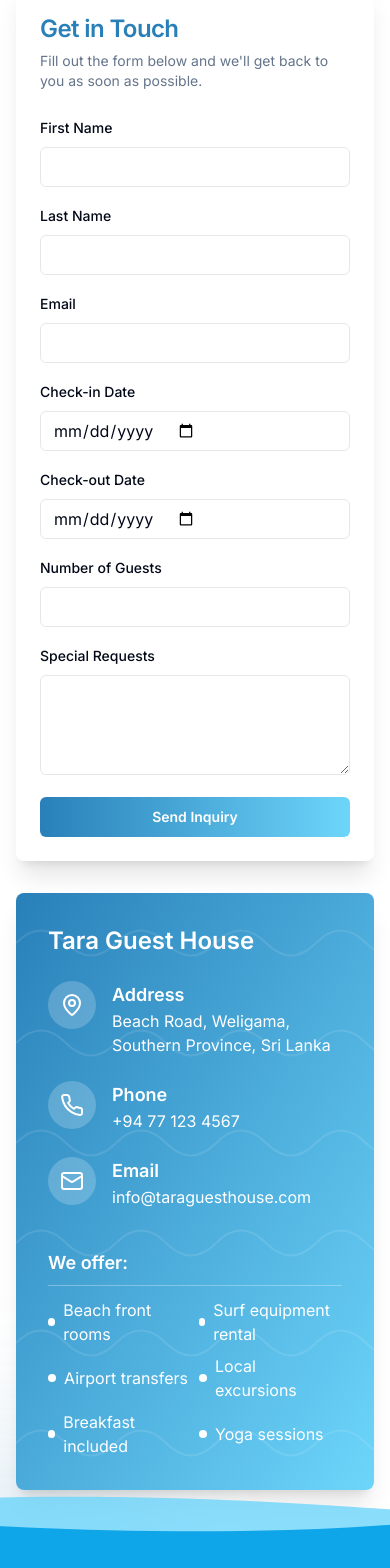
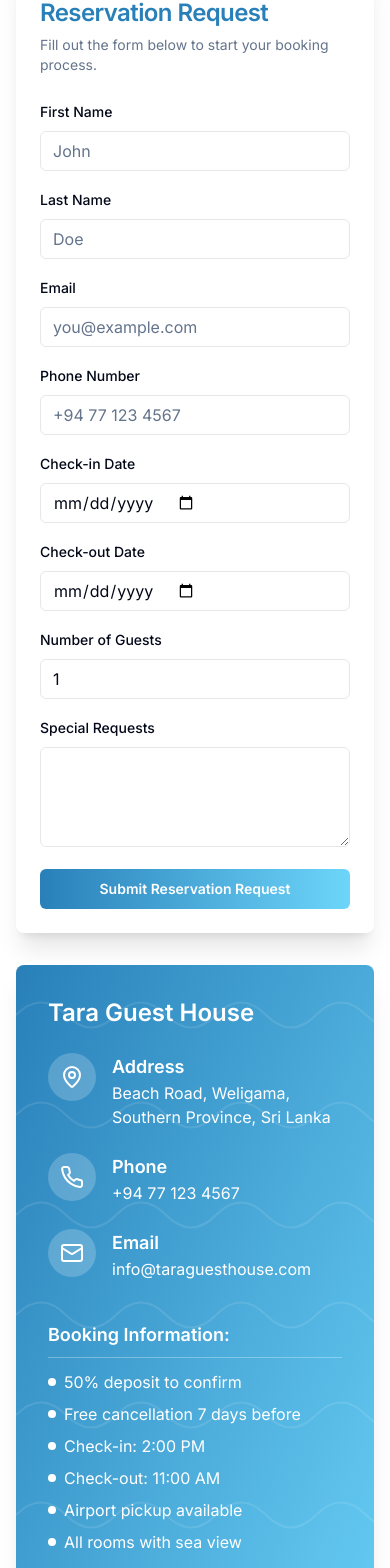
Before and after one commit to KaveeshaKaru/chirp-story-flow, a React (Vite) app: page / in a window 390 px wide. Shown: the part 4700-6268 px from the top of the page. Built offline with nearby package versions, Linux system fonts and the light colour scheme.

Commit message:
feat: Add phone number and inquiry number fields
Adds phone number and inquiry number fields to the booking form.

```diff
--- a/src/components/ContactSection.tsx
+++ b/src/components/ContactSection.tsx
@@ -5,15 +5,60 @@ import { Input } from "@/components/ui/input";
 import { Label } from "@/components/ui/label";
 import { Card, CardContent, CardDescription, CardHeader, CardTitle } from "@/components/ui/card";
 import { toast } from "sonner";
-import { MapPin, Phone, Mail, CheckCircle2 } from "lucide-react";
+import { MapPin, Phone, Mail, CheckCircle2, Calendar, User, CreditCard } from "lucide-react";
+import { useForm } from "react-hook-form";
+import { z } from "zod";
+import { zodResolver } from "@hookform/resolvers/zod";
+import { Form, FormControl, FormDescription, FormField, FormItem, FormLabel, FormMessage } from "@/components/ui/form";
+
+// Create a schema for form validation
+const formSchema = z.object({
+  firstName: z.string().min(2, { message: "First name is required" }),
+  lastName: z.string().min(2, { message: "Last name is required" }),
+  email: z.string().email({ message: "Invalid email address" }),
+  phone: z.string().min(10, { message: "Please enter a valid phone number" }),
+  checkIn: z.string().min(1, { message: "Check-in date is required" }),
+  checkOut: z.string().min(1, { message: "Check-out date is required" }),
+  guests: z.string().min(1, { message: "Number of guests is required" }),
+  requests: z.string().optional(),
+});
+
+type FormValues = z.infer<typeof formSchema>;
 
 const ContactSection = () => {
   const [isSubmitting, setIsSubmitting] = useState(false);
   const [formStep, setFormStep] = useState(0);
+  const [inquiryNumber, setInquiryNumber] = useState("");
 
-  const handleSubmit = async (e: React.FormEvent) => {
-    e.preventDefault();
+  // Initialize form with react-hook-form
+  const form = useForm<FormValues>({
+    resolver: zodResolver(formSchema),
+    defaultValues: {
+      firstName: "",
+      lastName: "",
+      email: "",
+      phone: "",
+      checkIn: "",
+      checkOut: "",
+      guests: "1",
+      requests: "",
+    },
+  });
+
+  // Generate a unique inquiry number
+  const generateInquiryNumber = () => {
+    const prefix = "TGH";
+    const timestamp = Date.now().toString().slice(-6);
+    const random = Math.floor(Math.random() * 1000).toString().padStart(3, "0");
+    return `${prefix}-${timestamp}-${random}`;
+  };
+
+  const handleSubmit = async (values: FormValues) => {
     setIsSubmitting(true);
+
+    // Generate inquiry number
+    const newInquiryNumber = generateInquiryNumber();
+    setInquiryNumber(newInquiryNumber);
 
     // Simulate API call
     await new Promise(resolve => setTimeout(resolve, 1000));
@@ -27,8 +72,13 @@ const ContactSection = () => {
     setFormStep(1);
   };
 
+  const resetForm = () => {
+    form.reset();
+    setFormStep(0);
+  };
+
   return (
-    <div className="bg-white py-20 relative overflow-hidden">
+    <div className="bg-white py-16 md:py-20 relative overflow-hidden">
       {/* Background decorative elements */}
       <div className="absolute top-0 left-0 w-full h-20 bg-gradient-to-b from-[#f7fcff] to-transparent"></div>
       <div className="absolute -top-40 -right-40 w-80 h-80 bg-[#6dd5fa]/10 rounded-full blur-3xl"></div>
@@ -45,53 +95,137 @@ const ContactSection = () => {
         </div>
 
         <div className="grid grid-cols-1 lg:grid-cols-2 gap-8 max-w-5xl mx-auto">
-          {/* Contact Form with enhanced styling and animations */}
+          {/* Reservation Form with enhanced validation and error handling */}
           <Card className="border-none shadow-xl bg-white hover:shadow-2xl transition-all duration-300 overflow-hidden">
             <div className="h-2 bg-gradient-to-r from-[#2980b9] to-[#6dd5fa]"></div>
             <CardHeader>
-              <CardTitle className="text-2xl text-[#2980b9]">Get in Touch</CardTitle>
+              <CardTitle className="text-2xl text-[#2980b9]">Reservation Request</CardTitle>
               <CardDescription>
-                Fill out the form below and we'll get back to you as soon as possible.
+                Fill out the form below to start your booking process.
               </CardDescription>
             </CardHeader>
             <CardContent>
               {formStep === 0 ? (
-                <form onSubmit={handleSubmit} className="space-y-4">
+                <Form {...form}>
+                  <form onSubmit={form.handleSubmit(handleSubmit)} className="space-y-4">
                     <div className="grid grid-cols-1 sm:grid-cols-2 gap-4">
-                    <div className="space-y-2">
-                      <Label htmlFor="first-name">First Name</Label>
-                      <Input id="first-name" className="border-gray-200 focus:border-[#2980b9]" required />
+                      <FormField
+                        control={form.control}
+                        name="firstName"
+                        render={({ field }) => (
+                          <FormItem className="space-y-2">
+                            <FormLabel>First Name</FormLabel>
+                            <FormControl>
+                              <Input placeholder="John" {...field} className="border-gray-200 focus:border-[#2980b9]" />
+                            </FormControl>
+                            <FormMessage />
+                          </FormItem>
+                        )}
+                      />
+                      <FormField
+                        control={form.control}
+                        name="lastName"
+                        render={({ field }) => (
+                          <FormItem className="space-y-2">
+                            <FormLabel>Last Name</FormLabel>
+                            <FormControl>
+                              <Input placeholder="Doe" {...field} className="border-gray-200 focus:border-[#2980b9]" />
+                            </FormControl>
+                            <FormMessage />
+                          </FormItem>
+                        )}
+                      />
                     </div>
-                    <div className="space-y-2">
-                      <Label htmlFor="last-name">Last Name</Label>
-                      <Input id="last-name" className="border-gray-200 focus:border-[#2980b9]" required />
+
+                    <div className="grid grid-cols-1 sm:grid-cols-2 gap-4">
+                      <FormField
+                        control={form.control}
+                        name="email"
+                        render={({ field }) => (
+                          <FormItem className="space-y-2">
+                            <FormLabel>Email</FormLabel>
+                            <FormControl>
+                              <Input type="email" placeholder="you@example.com" {...field} className="border-gray-200 focus:border-[#2980b9]" />
+                            </FormControl>
+                            <FormMessage />
+                          </FormItem>
+                        )}
+                      />
+                      <FormField
+                        control={form.control}
+                        name="phone"
+                        render={({ field }) => (
+                          <FormItem className="space-y-2">
+                            <FormLabel>Phone Number</FormLabel>
+                            <FormControl>
+                              <Input placeholder="+94 77 123 4567" {...field} className="border-gray-200 focus:border-[#2980b9]" />
+                            </FormControl>
+                            <FormMessage />
+                          </FormItem>
+                        )}
+                      />
                     </div>
+
+                    <div className="grid grid-cols-1 sm:grid-cols-2 gap-4">
+                      <FormField
+                        control={form.control}
+                        name="checkIn"
+                        render={({ field }) => (
+                          <FormItem className="space-y-2">
+                            <FormLabel>Check-in Date</FormLabel>
+                            <FormControl>
+                              <Input type="date" {...field} className="border-gray-200 focus:border-[#2980b9]" />
+                            </FormControl>
+                            <FormMessage />
+                          </FormItem>
+                        )}
+                      />
+                      <FormField
+                        control={form.control}
+                        name="checkOut"
+                        render={({ field }) => (
+                          <FormItem className="space-y-2">
+                            <FormLabel>Check-out Date</FormLabel>
+                            <FormControl>
+                              <Input type="date" {...field} className="border-gray-200 focus:border-[#2980b9]" />
+                            </FormControl>
+                            <FormMessage />
+                          </FormItem>
+                        )}
+                      />
                     </div>
-                  <div className="space-y-2">
-                    <Label htmlFor="email">Email</Label>
-                    <Input id="email" type="email" className="border-gray-200 focus:border-[#2980b9]" required />
-                  </div>
-                  <div className="grid grid-cols-1 sm:grid-cols-2 gap-4">
-                    <div className="space-y-2">
-                      <Label htmlFor="check-in">Check-in Date</Label>
-                      <Input id="check-in" type="date" className="border-gray-200 focus:border-[#2980b9]" required />
-                    </div>
-                    <div className="space-y-2">
-                      <Label htmlFor="check-out">Check-out Date</Label>
-                      <Input id="check-out" type="date" className="border-gray-200 focus:border-[#2980b9]" required />
-                    </div>
-                  </div>
-                  <div className="space-y-2">
-                    <Label htmlFor="guests">Number of Guests</Label>
-                    <Input id="guests" type="number" min="1" className="border-gray-200 focus:border-[#2980b9]" required />
-                  </div>
-                  <div className="space-y-2">
-                    <Label htmlFor="message">Special Requests</Label>
+
+                    <FormField
+                      control={form.control}
+                      name="guests"
+                      render={({ field }) => (
+                        <FormItem className="space-y-2">
+                          <FormLabel>Number of Guests</FormLabel>
+                          <FormControl>
+                            <Input type="number" min="1" {...field} className="border-gray-200 focus:border-[#2980b9]" />
+                          </FormControl>
+                          <FormMessage />
+                        </FormItem>
+                      )}
+                    />
+
+                    <FormField
+                      control={form.control}
+                      name="requests"
+                      render={({ field }) => (
+                        <FormItem className="space-y-2">
+                          <FormLabel>Special Requests</FormLabel>
+                          <FormControl>
                             <textarea
-                      id="message"
+                              {...field}
                               className="w-full min-h-[100px] p-3 rounded-md border border-gray-200 focus:border-[#2980b9] focus:outline-none focus:ring-1 focus:ring-[#2980b9]"
                             ></textarea>
-                  </div>
+                          </FormControl>
+                          <FormMessage />
+                        </FormItem>
+                      )}
+                    />
+
                     <Button
                       type="submit"
                       className="w-full bg-gradient-to-r from-[#2980b9] to-[#6dd5fa] hover:from-[#2070a0] hover:to-[#5bc4e9] text-white font-semibold py-3"
@@ -105,23 +239,62 @@ const ContactSection = () => {
                           </svg>
                           Processing...
                         </span>
-                    ) : "Send Inquiry"}
+                      ) : "Submit Reservation Request"}
                     </Button>
                   </form>
+                </Form>
               ) : (
-                <div className="py-10 text-center space-y-4">
+                <div className="py-6 text-center space-y-6">
                   <div className="inline-flex items-center justify-center w-16 h-16 rounded-full bg-green-100 text-green-600 mb-4">
                     <CheckCircle2 size={32} />
                   </div>
-                  <h3 className="text-2xl font-bold text-gray-800">Thank You!</h3>
-                  <p className="text-gray-600">Your booking request has been submitted successfully.</p>
-                  <p className="text-gray-600">We'll get back to you within 24 hours to confirm your reservation.</p>
+
+                  <div className="space-y-2">
+                    <h3 className="text-2xl font-bold text-gray-800">Booking Request Received!</h3>
+                    <p className="text-gray-600">Your inquiry has been submitted successfully.</p>
+                  </div>
+
+                  <div className="bg-blue-50 border border-blue-100 rounded-lg p-6 text-left my-6">
+                    <h4 className="font-semibold text-[#2980b9] mb-3 flex items-center gap-2">
+                      <CreditCard className="h-5 w-5" /> Payment Instructions
+                    </h4>
+
+                    <div className="space-y-4 text-gray-700">
+                      <div className="flex flex-col gap-1">
+                        <span className="font-medium">Your Inquiry Number:</span>
+                        <span className="text-lg font-bold text-[#2980b9]">{inquiryNumber}</span>
+                        <span className="text-sm text-gray-500">Please save this number for reference.</span>
+                      </div>
+
+                      <p>To confirm your reservation, please make a deposit of <strong>30%</strong> of the total booking amount to our bank account:</p>
+
+                      <div className="bg-white p-4 rounded border border-gray-200">
+                        <p><span className="font-medium">Bank:</span> National Bank of Sri Lanka</p>
+                        <p><span className="font-medium">Account Name:</span> Tara Guest House</p>
+                        <p><span className="font-medium">Account Number:</span> 1234-5678-9012-3456</p>
+                        <p><span className="font-medium">Branch Code:</span> 001</p>
+                        <p><span className="font-medium">Payment Reference:</span> {inquiryNumber}</p>
+                      </div>
+
+                      <div className="space-y-2">
+                        <p className="font-medium">Next steps:</p>
+                        <ol className="list-decimal pl-5">
+                          <li>Make the bank transfer within 48 hours</li>
+                          <li>Email a copy of your payment slip to <span className="text-[#2980b9]">bookings@taraguesthouse.com</span></li>
+                          <li>Include your inquiry number in the email subject</li>
+                        </ol>
+                      </div>
+
+                      <p>We'll send your booking confirmation as soon as your payment is verified.</p>
+                    </div>
+                  </div>
+
                   <Button
-                    onClick={() => setFormStep(0)}
+                    onClick={resetForm}
                     variant="outline"
                     className="mt-4"
                   >
-                    Submit Another Inquiry
+                    Make Another Reservation
                   </Button>
                 </div>
               )}
@@ -176,60 +349,61 @@ const ContactSection = () => {
                 </div>
 
                 <div className="pt-4">
-                  <p className="font-semibold text-lg mb-3 border-b border-white/30 pb-2">We offer:</p>
-                  <ul className="grid grid-cols-2 gap-2">
+                  <p className="font-semibold text-lg mb-3 border-b border-white/30 pb-2">Booking Information:</p>
+                  <ul className="grid grid-cols-1 md:grid-cols-2 gap-2">
                     <li className="flex items-center gap-2">
                       <span className="h-2 w-2 bg-white rounded-full"></span>
-                      <span>Beach front rooms</span>
+                      <span>50% deposit to confirm</span>
                     </li>
                     <li className="flex items-center gap-2">
                       <span className="h-2 w-2 bg-white rounded-full"></span>
-                      <span>Surf equipment rental</span>
+                      <span>Free cancellation 7 days before</span>
                     </li>
                     <li className="flex items-center gap-2">
                       <span className="h-2 w-2 bg-white rounded-full"></span>
-                      <span>Airport transfers</span>
+                      <span>Check-in: 2:00 PM</span>
                     </li>
                     <li className="flex items-center gap-2">
                       <span className="h-2 w-2 bg-white rounded-full"></span>
-                      <span>Local excursions</span>
+                      <span>Check-out: 11:00 AM</span>
                     </li>
                     <li className="flex items-center gap-2">
                       <span className="h-2 w-2 bg-white rounded-full"></span>
-                      <span>Breakfast included</span>
+                      <span>Airport pickup available</span>
                     </li>
                     <li className="flex items-center gap-2">
                       <span className="h-2 w-2 bg-white rounded-full"></span>
-                      <span>Yoga sessions</span>
+                      <span>All rooms with sea view</span>
                     </li>
                   </ul>
+                </div>
+
+                <div className="mt-6 pt-4 border-t border-white/20">
+                  <div className="bg-white/10 rounded-lg p-4">
+                    <h4 className="font-medium flex items-center gap-2">
+                      <Calendar className="h-4 w-4" /> Reservation Process
+                    </h4>
+                    <ol className="mt-2 space-y-2 list-decimal pl-5 text-sm">
+                      <li>Submit your booking request</li>
+                      <li>Receive payment instructions</li>
+                      <li>Make bank transfer within 48 hours</li>
+                      <li>Email payment confirmation</li>
+                      <li>Receive booking confirmation</li>
+                    </ol>
                   </div>
                 </div>
               </div>
             </div>
           </div>
         </div>
-      {/* Decorative wave */}
-      <div className="absolute bottom-0 left-0 right-0 overflow-hidden z-10 h-[120px]">
-        {/* Blue wave - background layer */}
-        <div className="flex w-[5760px] h-full absolute bottom-0 animate-wave-scroll-slow z-0">
-          <svg xmlns="http://www.w3.org/2000/svg" viewBox="0 0 2880 120" preserveAspectRatio="none" className="w-[2880px] h-full">
-            <path fill="#6DD5FA" fillOpacity="0.8" d="M0,64L80,69.3C160,75,320,85,480,80C640,75,800,53,960,48C1120,43,1280,53,1360,58.7L1440,64L1520,69.3C1600,75,1760,85,1920,80C2080,75,2240,53,2400,48C2560,43,2720,53,2800,58.7L2880,64L2880,120L2800,120C2720,120,2560,120,2400,120C2240,120,2080,120,1920,120C1760,120,1600,120,1440,120C1280,120,1120,120,960,120C800,120,640,120,480,120C320,120,160,120,80,120L0,120Z" />
-          </svg>
-          <svg xmlns="http://www.w3.org/2000/svg" viewBox="0 0 2880 120" preserveAspectRatio="none" className="w-[2880px] h-full">
-            <path fill="#6DD5FA" fillOpacity="0.8" d="M0,64L80,69.3C160,75,320,85,480,80C640,75,800,53,960,48C1120,43,1280,53,1360,58.7L1440,64L1520,69.3C1600,75,1760,85,1920,80C2080,75,2240,53,2400,48C2560,43,2720,53,2800,58.7L2880,64L2880,120L2800,120C2720,120,2560,120,2400,120C2240,120,2080,120,1920,120C1760,120,1600,120,1440,120C1280,120,1120,120,960,120C800,120,640,120,480,120C320,120,160,120,80,120L0,120Z" />
-          </svg>
       </div>
 
-        {/* White wave - top layer */}
-        <div className="flex w-[5760px] h-full absolute bottom-0 animate-wave-scroll z-10">
-          <svg xmlns="http://www.w3.org/2000/svg" viewBox="0 0 2880 120" preserveAspectRatio="none" className="w-[2880px] h-full">
-            <path fill="#0ea5e9" fillOpacity="1" d="M0,64L80,69.3C160,75,320,85,480,80C640,75,800,53,960,48C1120,43,1280,53,1360,58.7L1440,64L1520,69.3C1600,75,1760,85,1920,80C2080,75,2240,53,2400,48C2560,43,2720,53,2800,58.7L2880,64L2880,120L2800,120C2720,120,2560,120,2400,120C2240,120,2080,120,1920,120C1760,120,1600,120,1440,120C1280,120,1120,120,960,120C800,120,640,120,480,120C320,120,160,120,80,120L0,120Z" />
+      {/* Static wavy background decoration */}
+      <div className="absolute bottom-0 left-0 right-0 h-24">
+        <svg xmlns="http://www.w3.org/2000/svg" viewBox="0 0 1440 320" preserveAspectRatio="none" className="h-full w-full">
+          <path fill="#0ea5e9" fillOpacity="0.3" d="M0,96L60,112C120,128,240,160,360,170.7C480,181,600,171,720,144C840,117,960,75,1080,64C1200,53,1320,75,1380,85.3L1440,96L1440,320L1380,320C1320,320,1200,320,1080,320C960,320,840,320,720,320C600,320,480,320,360,320C240,320,120,320,60,320L0,320Z"></path>
+          <path fill="#0ea5e9" fillOpacity="0.6" d="M0,192L60,202.7C120,213,240,235,360,224C480,213,600,171,720,170.7C840,171,960,213,1080,218.7C1200,224,1320,192,1380,176L1440,160L1440,320L1380,320C1320,320,1200,320,1080,320C960,320,840,320,720,320C600,320,480,320,360,320C240,320,120,320,60,320L0,320Z"></path>
         </svg>
-          <svg xmlns="http://www.w3.org/2000/svg" viewBox="0 0 2880 120" preserveAspectRatio="none" className="w-[2880px] h-full">
-            <path fill="#0ea5e9" fillOpacity="1" d="M0,64L80,69.3C160,75,320,85,480,80C640,75,800,53,960,48C1120,43,1280,53,1360,58.7L1440,64L1520,69.3C1600,75,1760,85,1920,80C2080,75,2240,53,2400,48C2560,43,2720,53,2800,58.7L2880,64L2880,120L2800,120C2720,120,2560,120,2400,120C2240,120,2080,120,1920,120C1760,120,1600,120,1440,120C1280,120,1120,120,960,120C800,120,640,120,480,120C320,120,160,120,80,120L0,120Z" />
-          </svg>
-        </div>
       </div>
     </div>
   );
```
Lines whose indentation alone changed are shown as unchanged.
